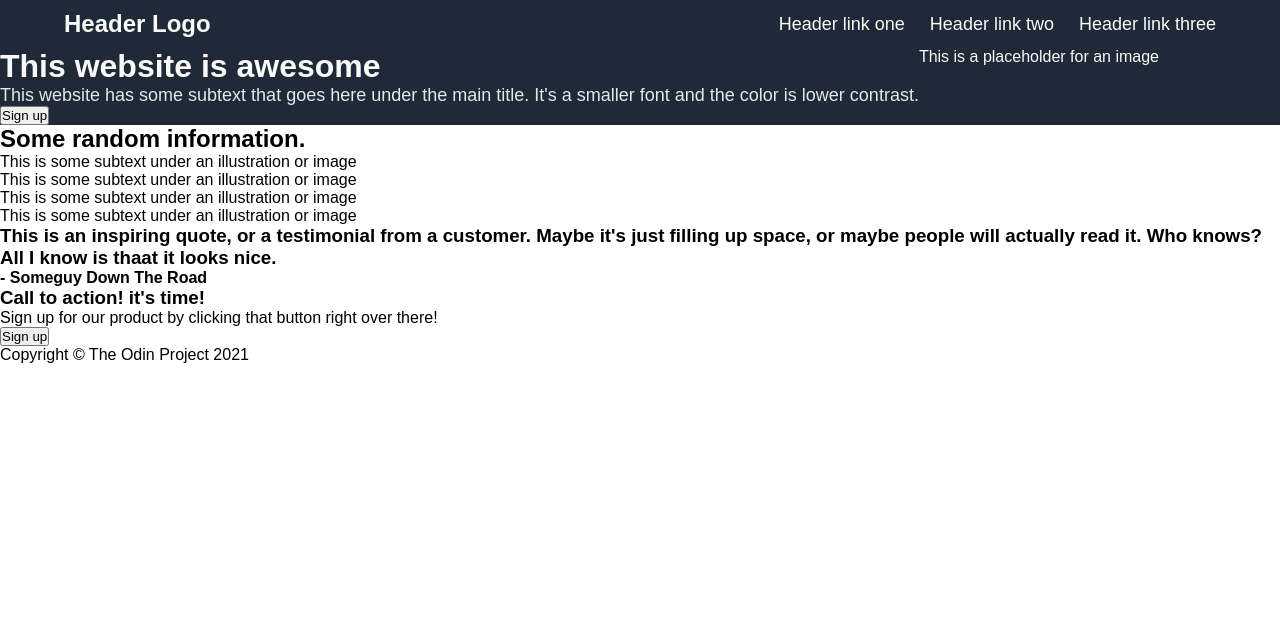
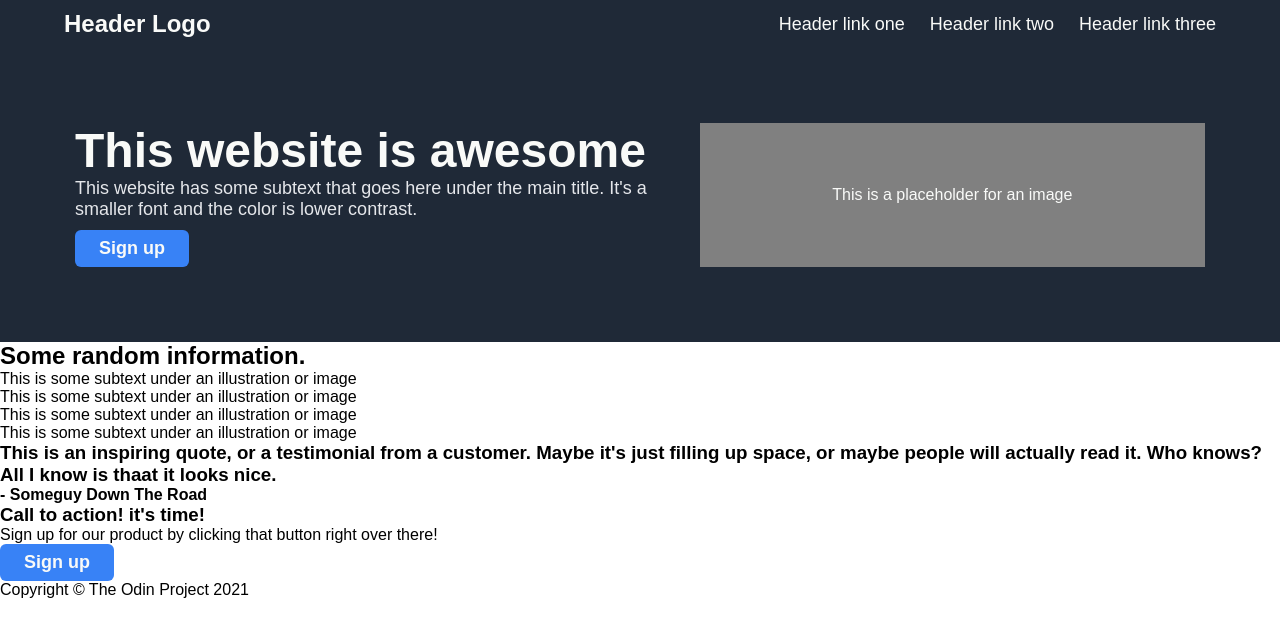
Before and after one commit to Nasir-6/odin-landing-page, a plain HTML site: page index.html in a window 1280 px wide. Drawn offline with Linux system fonts and the light colour scheme.

Commit message:
Hero section complete

```diff
--- a/style.css
+++ b/style.css
@@ -48,3 +48,47 @@ a:hover{
     font-size: 18px;
     color: #E5E7EB;
 }
+
+.hero-section{
+    padding: 75px;
+}
+
+.hero-info{
+    width: 60%;
+}
+
+.hero-header{
+    font-size: 48px;
+    font-weight: 900;
+}
+
+.hero-text{
+    margin-bottom: 10px;
+}
+
+button{
+    background: #3882F6;
+    border: none;
+    border-radius: 6px;
+    padding: 0.5rem 1.5rem;
+    margin: 0;
+    color: #f9faf8;
+    font-size: 18px;
+    font-weight: bold;
+    cursor: pointer;
+
+}
+
+button:hover {
+    background: #0053ba;
+}
+
+.hero-img{
+    background-color: grey;
+    width: 50%;
+    margin-left: 25px;
+    display: flex;
+    justify-content: center;
+    align-items: center;
+    padding: 25px;
+}
```
